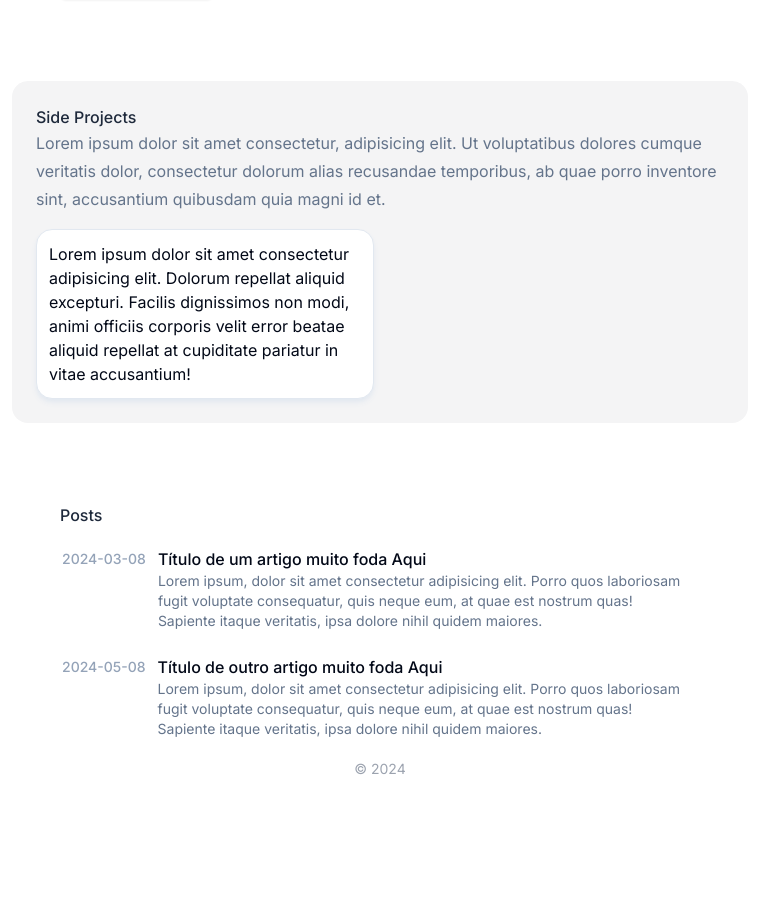
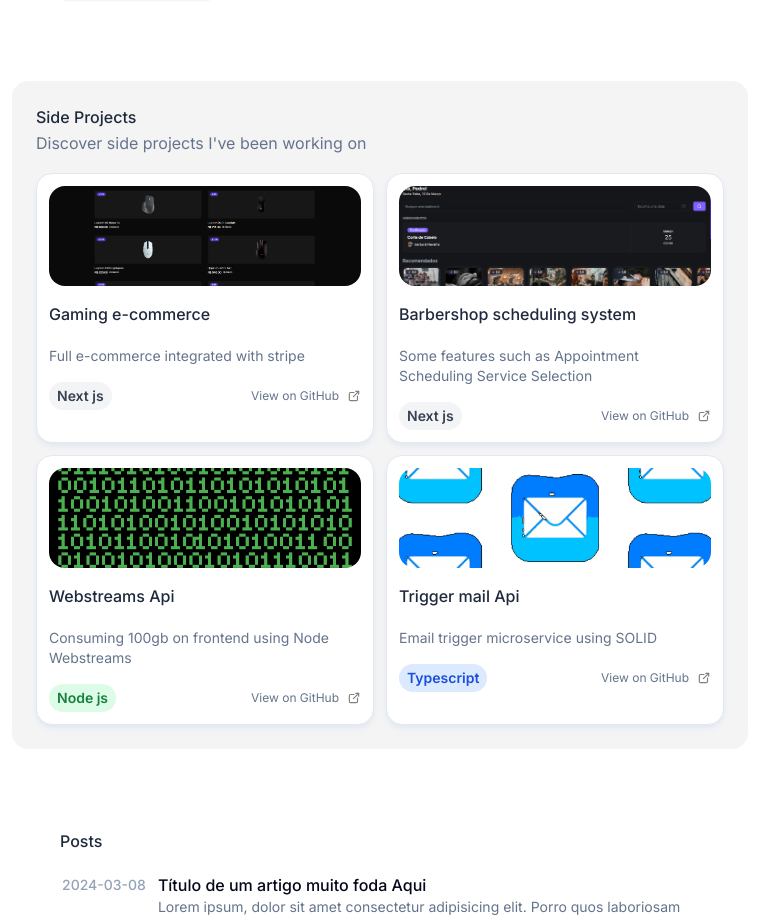
Before and after one commit to Pedrinvits/personal-portfolio, a Next.js app: page / in a window 1280 px wide. Shown: the part 426-1345 px from the top of the page, without its empty margins (260-1019 px from the left). Before the commit the page ends 1301 px from the top, so only its background shows below. Built offline with nearby package versions, Linux system fonts and the light colour scheme.

Commit message:
feat : add projects

```diff
--- a/src/components/projects/index.tsx
+++ b/src/components/projects/index.tsx
@@ -1,12 +1,64 @@
+import { TbExternalLink } from "react-icons/tb";
+import Image from "next/image";
+import WebstreamsImage from '../../../public/json.png'
+import ShopImage from '../../../public/shop.png'
+import BarberImage from '../../../public/barber.png'
+import MailImage from '../../../public/mail.png'
+
 const Projects = () => {
     return (
         <section className="max-w-3xl px-0 md:px-4 mt-20">
             <div className="bg-zinc-100 p-6 rounded-2xl">
                 <h3 className="font-medium text-slate-800">Side Projects</h3>
-                <p className="leading-7 text-slate-500">Lorem ipsum dolor sit amet consectetur, adipisicing elit. Ut voluptatibus dolores cumque veritatis dolor, consectetur dolorum alias recusandae temporibus, ab quae porro inventore sint, accusantium quibusdam quia magni id et.</p>
+                <p className="leading-7 text-slate-500">Discover side projects I've been working on</p>
                 <div className="mt-4 grid grid-cols-1 gap-3 sm:grid-cols-2">
                     <article className="flex h-full flex-col gap-4 rounded-2xl border border-slate-200 bg-white p-3 shadow-md shadow-slate-200">
-                        Lorem ipsum dolor sit amet consectetur adipisicing elit. Dolorum repellat aliquid excepturi. Facilis dignissimos non modi, animi officiis corporis velit error beatae aliquid repellat at cupiditate pariatur in vitae accusantium!
+                        <Image src={ShopImage} alt="" quality={100} className="rounded-2xl h-[100px] object-cover" />
+                        <h4 className="text-base font-medium text-slate-800">Gaming e-commerce</h4>
+                        <p  className="mt-1 text-sm text-slate-500">Full e-commerce integrated with stripe</p>
+                        <div className="flex w-full items-center justify-between">
+                            <div className="rounded-full px-2 py-1 bg-gray-100"><span className="block text-sm font-semibold text-gray-700">Next js</span></div>
+                            <a href="#" className="inline-flex items-center gap-2 rounded-sm outline-none focus-visible:ring-2 focus-visible:ring-slate-500 focus-visible:ring-offset-2" target="_blank">
+                                <span className="text-xs font-normal text-slate-500">View on GitHub</span>
+                                <TbExternalLink color="gray"size={14}/>
+                            </a>
+                        </div>
+                    </article>
+                    <article className="flex h-full flex-col gap-4 rounded-2xl border border-slate-200 bg-white p-3 shadow-md shadow-slate-200">
+                        <Image src={BarberImage} alt="" quality={100} className="rounded-2xl h-[100px] object-cover" />
+                        <h4 className="text-base font-medium text-slate-800">Barbershop scheduling system</h4>
+                        <p  className="mt-1 text-sm text-slate-500">Some features such as Appointment Scheduling Service Selection</p>
+                        <div className="flex w-full items-center justify-between">
+                            <div className="rounded-full px-2 py-1 bg-gray-100"><span className="block text-sm font-semibold text-gray-700">Next js</span></div>
+                            <a href="#" className="inline-flex items-center gap-2 rounded-sm outline-none focus-visible:ring-2 focus-visible:ring-slate-500 focus-visible:ring-offset-2" target="_blank">
+                                <span className="text-xs font-normal text-slate-500">View on GitHub</span>
+                                <TbExternalLink color="gray" size={14}/>
+                            </a>
+                        </div>
+                    </article>
+                    <article className="flex h-fit flex-col gap-4 rounded-2xl border border-slate-200 bg-white p-3 shadow-md shadow-slate-200">
+                        <Image src={WebstreamsImage} quality={100} alt="" className="rounded-2xl h-[100px] object-cover" />
+                        <h4 className="text-base font-medium text-slate-800">Webstreams Api</h4>
+                        <p  className="mt-1 text-sm text-slate-500">Consuming 100gb on frontend using Node Webstreams</p>
+                        <div className="flex w-full items-center justify-between">
+                            <div className="rounded-full px-2 py-1 bg-green-100"><span className="block text-sm font-semibold text-green-700">Node js</span></div>
+                            <a href="#" className="inline-flex items-center gap-2 rounded-sm outline-none focus-visible:ring-2 focus-visible:ring-slate-500 focus-visible:ring-offset-2" target="_blank">
+                                <span className="text-xs font-normal text-slate-500">View on GitHub</span>
+                                <TbExternalLink color="gray" size={14}/>
+                            </a>
+                        </div>
+                    </article>
+                    <article className="flex min-h-fit flex-col gap-4 rounded-2xl border border-slate-200 bg-white p-3 shadow-md shadow-slate-200">
+                        <Image src={MailImage} quality={100} alt="" className="rounded-2xl h-[100px] object-cover" />
+                        <h4 className="text-base font-medium text-slate-800">Trigger mail Api</h4>
+                        <p  className="mt-1 text-sm text-slate-500">Email trigger microservice using SOLID</p>
+                        <div className="flex w-full items-center justify-between">
+                            <div className="rounded-full px-2 py-1 bg-blue-100"><span className="block text-sm font-semibold text-blue-700">Typescript</span></div>
+                            <a href="#" className="inline-flex items-center gap-2 rounded-sm outline-none focus-visible:ring-2 focus-visible:ring-slate-500 focus-visible:ring-offset-2" target="_blank">
+                                <span className="text-xs font-normal text-slate-500">View on GitHub</span>
+                                <TbExternalLink color="gray" size={14}/>
+                            </a>
+                        </div>
                     </article>
                 </div>
             </div>
```
